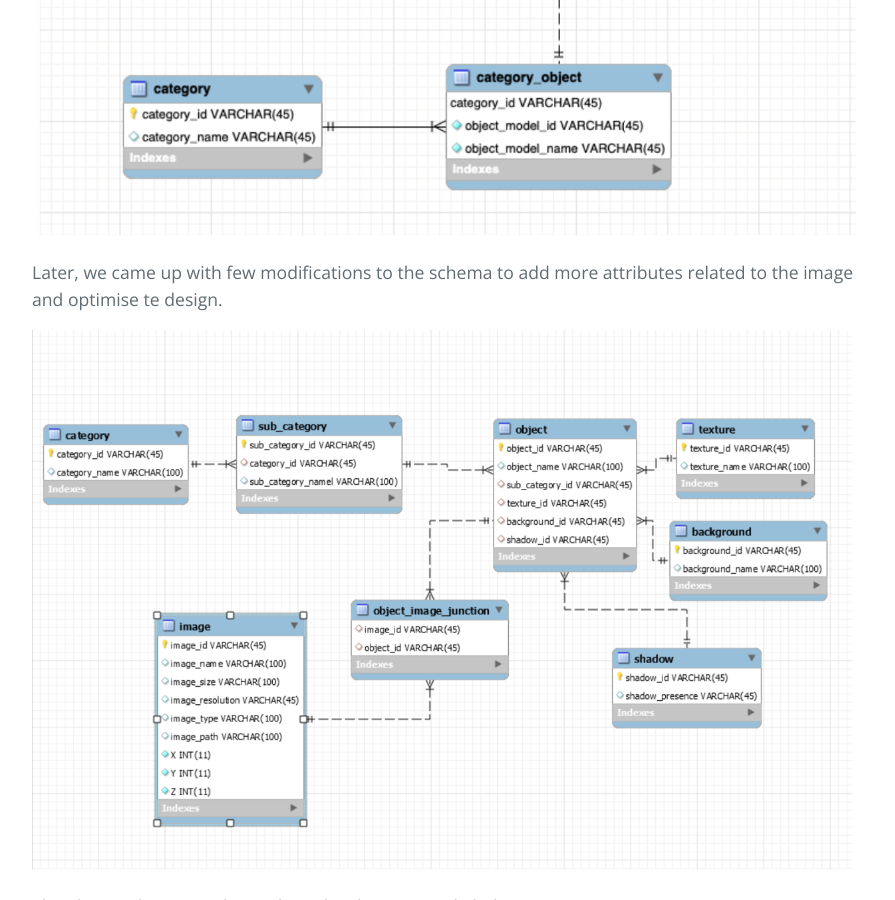
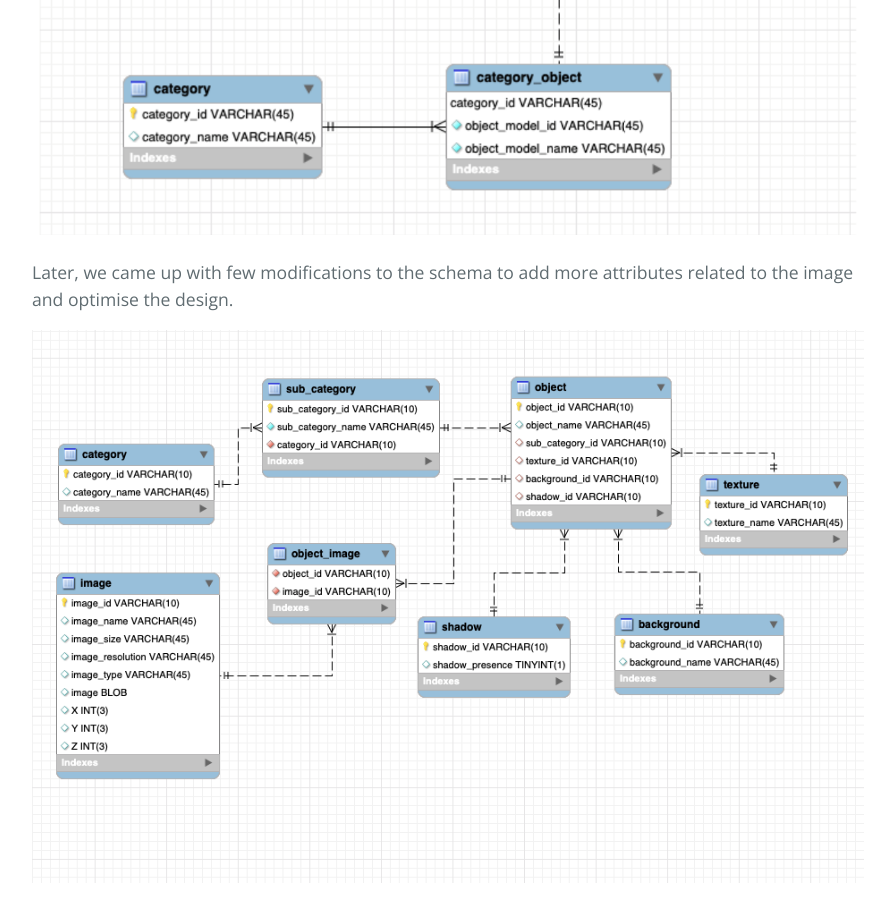
Before and after one commit to Sindhurakolli/DMDD_portfolio, a Jekyll site: the page built from another-page.md, in a window 1280 px wide and 900 px high, scrolled down 2471 px. Shown: the whole window, without its empty margins (192-1087 px from the left). Built offline with Jekyll 4.4.1, drawn with Linux system fonts in a browser that asks for light colours; our own code applies the rules of GitHub Pages for plain Markdown files.

Commit message:
Update another-page.md

```diff
--- a/another-page.md
+++ b/another-page.md
@@ -72,9 +72,10 @@ Below is the initial conceptual database schema:
 
 ![Octocat](https://raw.githubusercontent.com/Sindhurakolli/DMDD_portfolio/harini/hiii.png)
 
-Later, we came up with few modifications to the schema to add more attributes related to the image and optimise te design.
+Later, we came up with few modifications to the schema to add more attributes related to the image and optimise the design.
 
-![Octocat](https://raw.githubusercontent.com/Sindhurakolli/DMDD_portfolio/master/dbschema.PNG)
+![Octocat](https://raw.githubusercontent.com/Sindhurakolli/DMDD_portfolio/master/Final_schema.png)
+
 
 The above schema can be explained with an example below:
 
@@ -204,7 +205,7 @@ Contibutions towards the Database Schema, Physical database, Use cases creation:
 
 
 
-
+[The Cloud Part](./)
 
 # The Cloud Part
 
```
